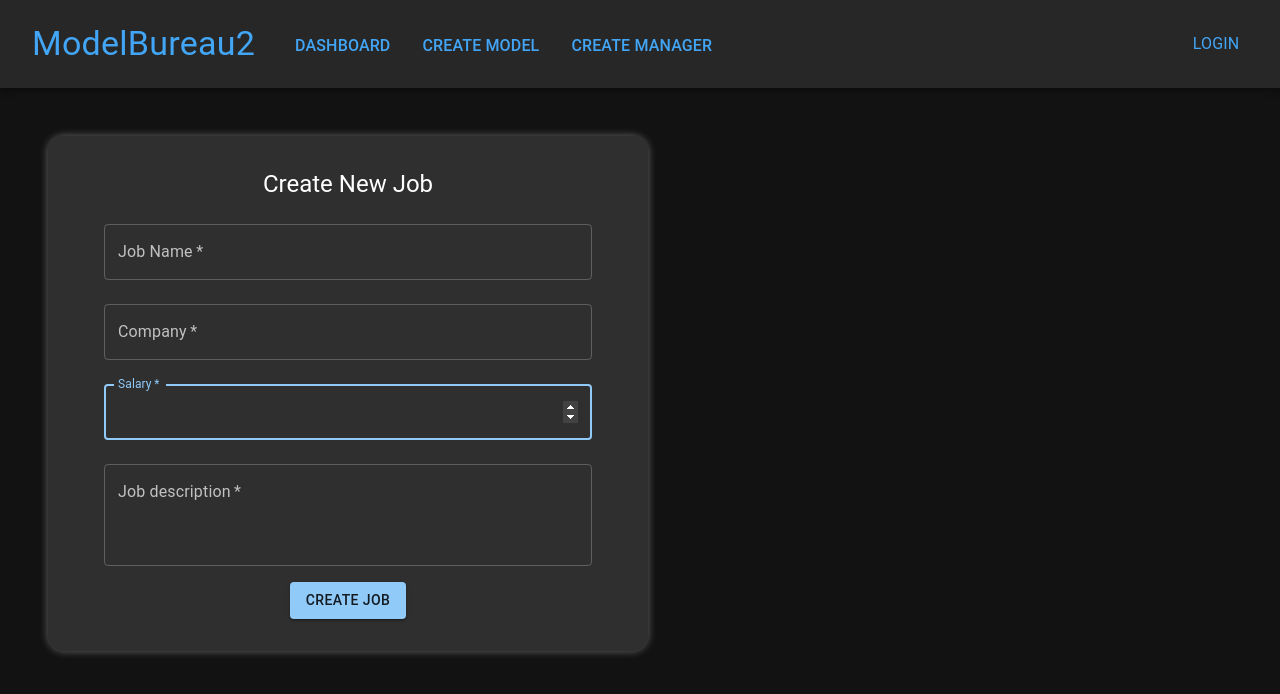
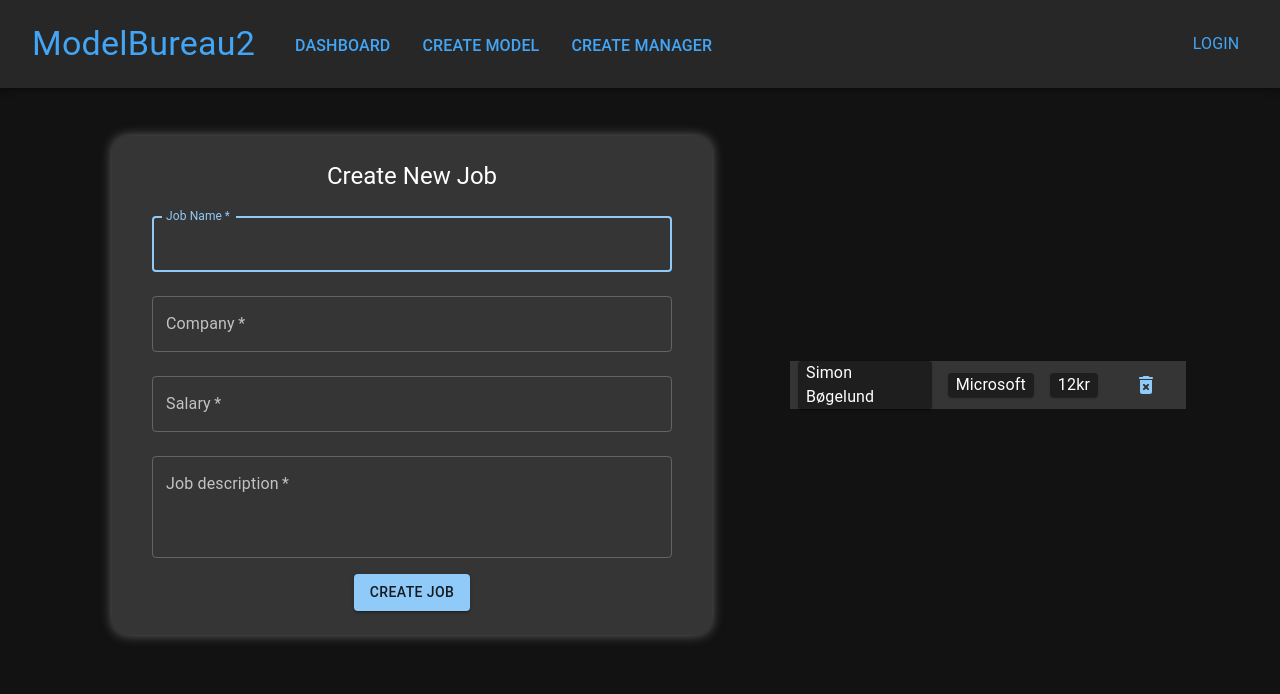
Before and after one commit to s-bogelund/FED-Assignment2, a React (Create React App) app in the folder frontend/: page /dashboard in a window 1280 px wide. Shown: the top 694 px of the page. Built offline with nearby package versions, Linux system fonts and the light colour scheme.

Commit message:
Added the Job and JobsList components. Both need logic

```diff
--- a/frontend/src/components/Dashboard/CreateJob.js
+++ b/frontend/src/components/Dashboard/CreateJob.js
@@ -15,23 +15,23 @@ const CreateJob = () => {
 
 	return (
 		<Container
-			component="main"
 			maxWidth="sm"
 			sx={{
+				display: "flex",
 				margin: 6,
 				py: 1,
 				border: "1px solid primary-dark",
 				borderRadius: 4,
-				boxShadow: "0 0 8px rgba(230, 230, 230, 0.4)",
-				backgroundColor: "rgba(255, 255, 255, 0.12)",
+				boxShadow: "0 0 12px rgba(160, 160, 160, 0.6)",
+				backgroundColor: "rgba(255, 255, 255, 0.15)",
 			}}
 		>
 			<Box
 				component="form"
 				onSubmit={handleJobSubmit}
 				sx={{
-					my: 3,
-					mx: 4,
+					my: 2,
+					mx: 2,
 					display: "flex",
 					alignItems: "center",
 					flexDirection: "column",
@@ -49,7 +49,6 @@ const CreateJob = () => {
 						name="jobName"
 					/>
 					<TextField
-						autoFocus
 						fullWidth
 						margin="normal"
 						required
@@ -58,7 +57,6 @@ const CreateJob = () => {
 						name="company"
 					/>
 					<TextField
-						autoFocus
 						fullWidth
 						type="number"
 						margin="normal"
--- /dev/null
+++ b/frontend/src/components/Dashboard/Job.js
@@ -0,0 +1,43 @@
+import { Button, Paper, Stack, Typography } from "@mui/material";
+import DeleteForeverRoundedIcon from "@mui/icons-material/DeleteForeverRounded";
+import React from "react";
+
+const Job = (props) => {
+	const paperStyle = {
+		width: "50%",
+		display: "flex",
+		justifyContent: "flex-start",
+		alignItems: "center",
+		background: "primary",
+		px: 1,
+	};
+
+	return (
+		<Stack
+			direction="row"
+			sx={{
+				background: "rgba(255, 255, 255, 0.15)",
+				display: "flex",
+				justifyContent: "center",
+				alignItems: "center",
+				px: 1,
+				gap: 2,
+			}}
+		>
+			<Paper sx={paperStyle}>
+				<Typography variant="body1">{props.name}</Typography>
+			</Paper>
+			<Paper sx={{ ...paperStyle, width: "auto", maxWidth: "25%" }}>
+				<Typography variant="body1">{props.company}</Typography>
+			</Paper>
+			<Paper sx={{ ...paperStyle, width: "auto", maxWidth: "15%" }}>
+				<Typography variant="body1">{props.salary}kr</Typography>
+			</Paper>
+			<Button>
+				<DeleteForeverRoundedIcon />
+			</Button>
+		</Stack>
+	);
+};
+
+export default Job;
--- a/frontend/src/components/Dashboard/JobsList.js
+++ b/frontend/src/components/Dashboard/JobsList.js
@@ -0,0 +1,15 @@
+import { Container, List, ListItem, Stack } from "@mui/material";
+import React from "react";
+import Job from "./Job";
+
+const JobsList = () => {
+	return (
+		<Container maxWidth="xs">
+			<Stack spacing={2} maxWidth="xs">
+				<Job name="Simon Bøgelund" company="Microsoft" salary="12" />
+			</Stack>
+		</Container>
+	);
+};
+
+export default JobsList;
--- a/frontend/src/pages/Dashboard.js
+++ b/frontend/src/pages/Dashboard.js
@@ -1,10 +1,25 @@
+import { Container } from "@mui/material";
+import { Box } from "@mui/system";
 import React from "react";
 import CreateJob from "../components/Dashboard/CreateJob";
+import JobsList from "../components/Dashboard/JobsList";
 
 const Dashboard = () => {
 	return (
 		<React.Fragment>
-			<CreateJob />
+			<Container component="main">
+				<Box
+					flexWrap={"wrap"}
+					sx={{
+						display: "flex",
+						alignItems: "center",
+						justifyContent: "center",
+					}}
+				>
+					<CreateJob />
+					<JobsList />
+				</Box>
+			</Container>
 		</React.Fragment>
 	);
 };
```
